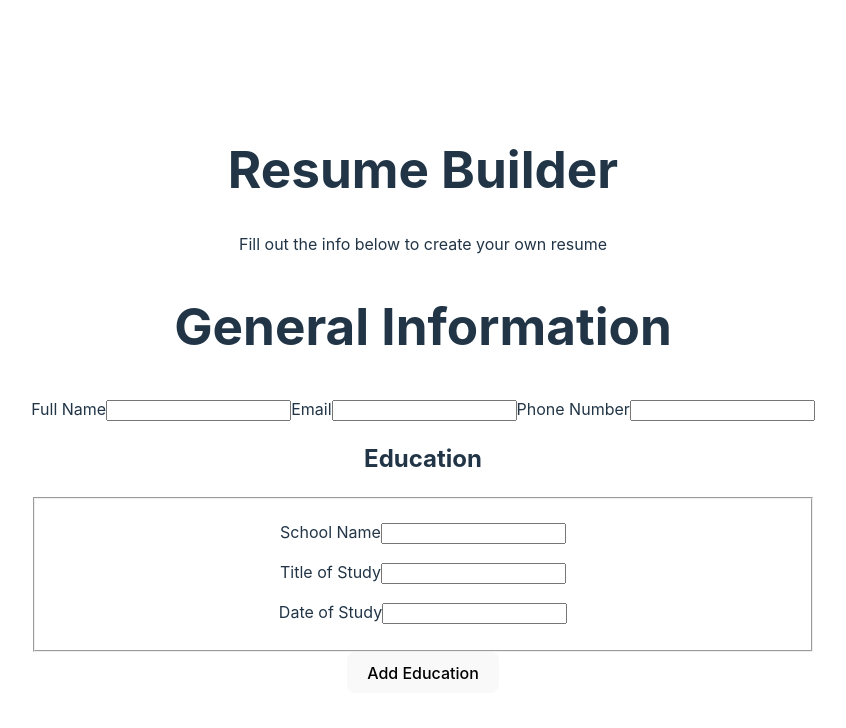
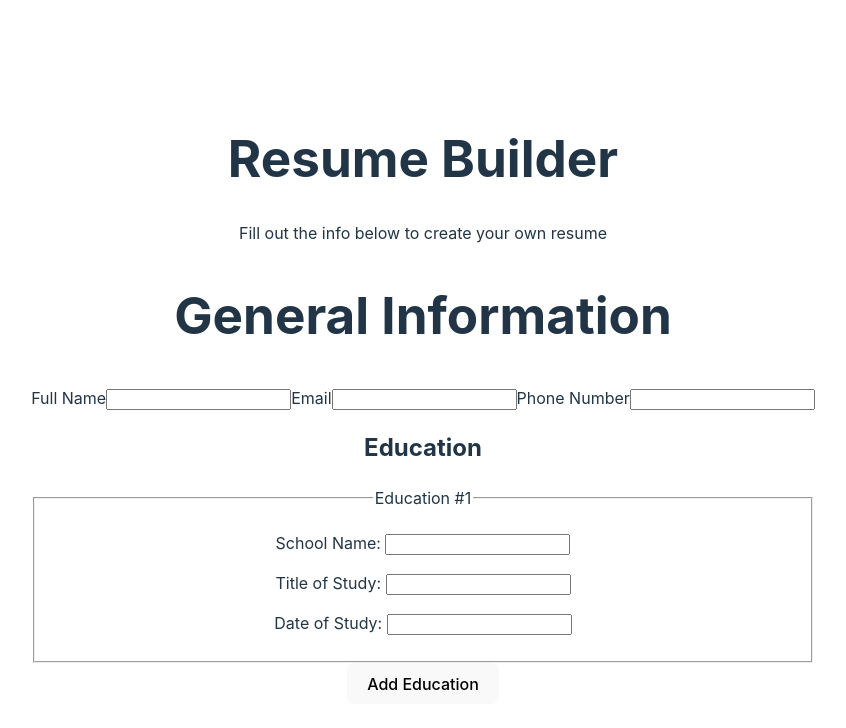
Before and after one commit to dee797/cv_app, a React (Vite) app: page / in a window 1280 px wide. Shown: the top 728 px of the page, without its empty margins (217-1063 px from the left). Built offline with nearby package versions, Linux system fonts and the light colour scheme.

Commit message:
Allow user to add more education

```diff
--- a/src/components/Education.jsx
+++ b/src/components/Education.jsx
@@ -1,28 +1,27 @@
 import { useState } from "react";
 import CustomInput from "./Input";
 
-function Education() {
-
-    const createEducation = () => {
+function EducationFieldset({num}) {
     return (
-            <fieldset key={crypto.randomUUID()}>
+        <fieldset>
+        <legend>Education #{num}</legend>
             <p>
                 <label>
-                        School Name
+                    School Name:&nbsp;
                     <CustomInput />
                 </label>
             </p>
 
             <p>
                 <label>
-                        Title of Study
+                    Title of Study:&nbsp;
                     <CustomInput />
                 </label>
             </p>
 
             <p>
                 <label>
-                        Date of Study
+                    Date of Study:&nbsp;
                     <CustomInput />
                 </label>
             </p>
@@ -30,19 +29,19 @@ function Education() {
     );
 }
 
-    const [items, setItems] = useState([createEducation()]);
 
-    console.log(items);
+function Education() {
+    const [items, setItems] = useState([{id: 1, key: crypto.randomUUID()}]);
 
     return (
         <section>
             <h2>Education</h2>
 
-            {items.map((item) => item)}
+            {items.map((item) => {
+                return <EducationFieldset key={item.key} num={item.id} />
+            })}
 
-            <button onClick={() => {
-                setItems(oldItems => [...oldItems, createEducation()]);
-            }}>
+            <button type="button" onClick={() => setItems(oldItems => [...oldItems, {id: oldItems.length + 1, key: crypto.randomUUID()}])}>
                 Add Education
             </button>
 
```
Lines whose indentation alone changed are shown as unchanged.
